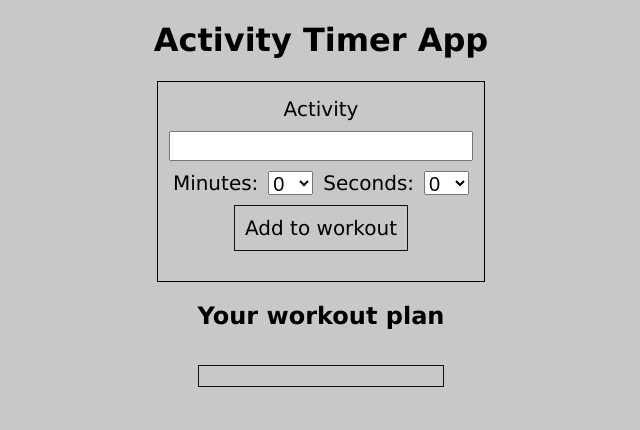
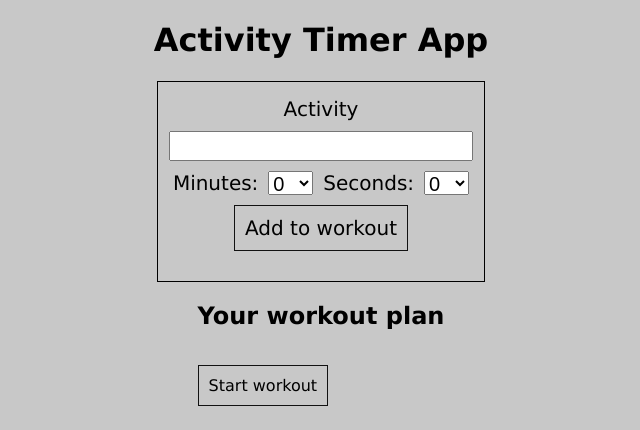
Before and after one commit to rozarioch/intervals-application, a React (Create React App) app: page / in a window 1280 px wide. Shown: the top 430 px of the page, without its empty margins (319-959 px from the left). Built offline with nearby package versions, Linux system fonts and the light colour scheme.

Commit message:
Fix button

```diff
--- a/src/components/ActivityList/ActivityList.jsx
+++ b/src/components/ActivityList/ActivityList.jsx
@@ -83,7 +83,9 @@ const ActivityList = ({ list, onAddItem }) => {
         <ActivityCard key={index} item={item} />
       ))}
 
-      <Button onClick={onStartWorkout}>Start workout</Button>
+      <ButtonsWrapper>
+        <Button text="Start workout" onClick={onStartWorkout} />
+      </ButtonsWrapper>
     </ListWrapper>
   );
 };
```
